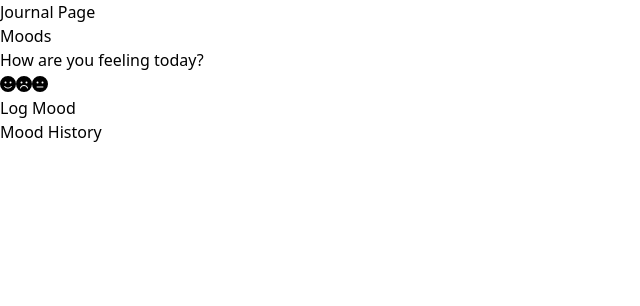
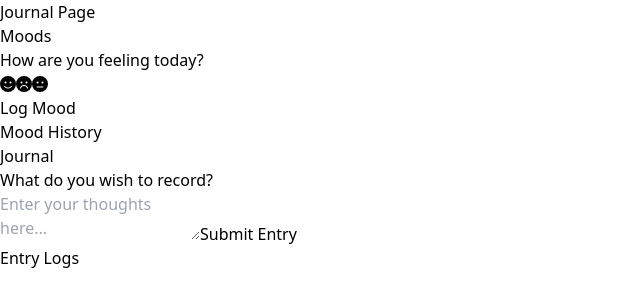
Before and after one commit to JenniferT9462/Capstone-demo, a Next.js app: page /journal in a window 1280 px wide. Shown: the top 306 px of the page, without its empty margins (0-640 px from the left). Built offline with nearby package versions, Linux system fonts and the light colour scheme.

Commit message:
Add journal component to page

```diff
--- a/src/pages/journal/index.js
+++ b/src/pages/journal/index.js
@@ -1,3 +1,4 @@
+import Journal from "@/components/Journal";
 import MoodTracker from "@/components/MoodTracker";
 
 export default function JournalPage() {
@@ -8,6 +9,9 @@ export default function JournalPage() {
                 <h2 className="text-blue-500">Moods</h2>
                 <MoodTracker/>
             </div>
+            <div>
+                <Journal/>
+            </div>
         </div>
     );
 }
```
